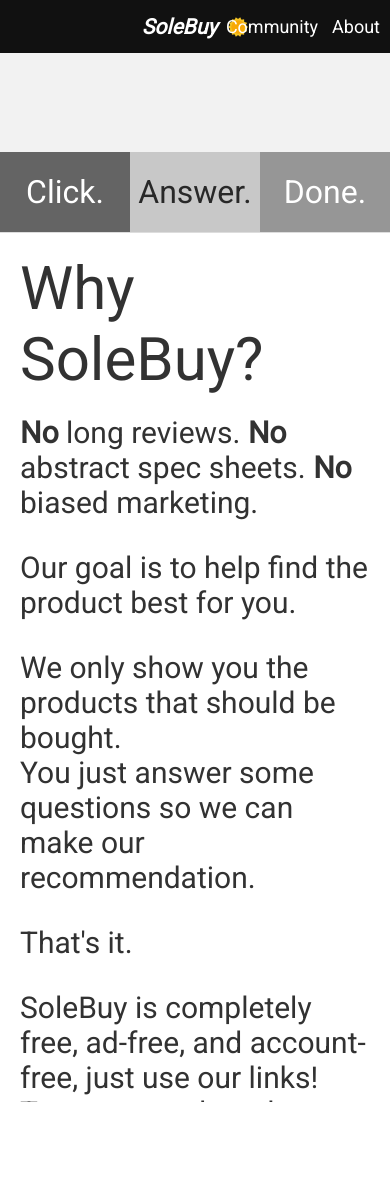
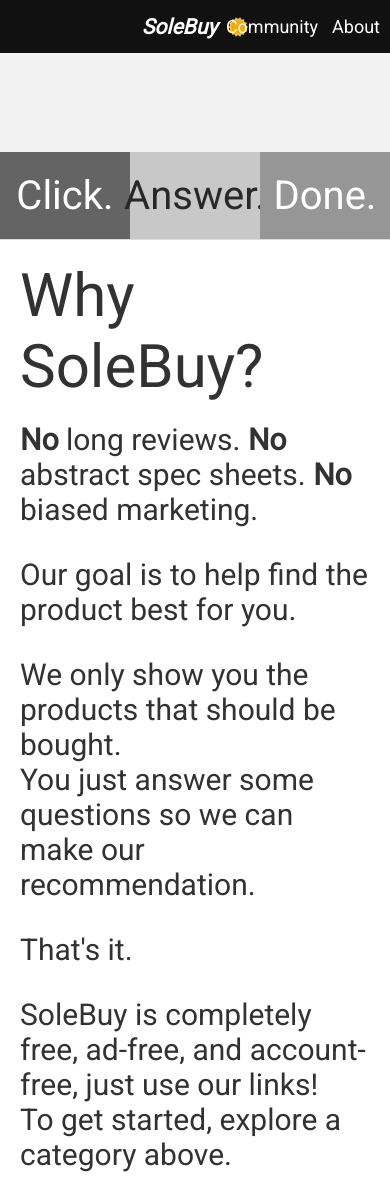
Before and after one commit to joshtgill/solebuy-web, a Django app: page / in a window 390 px wide. Run offline with Django 3.2, Linux system fonts and the light colour scheme; data that the repository does not hold is empty.

Commit message:
Simplify home page, continue flex transition

```diff
--- a/buyer/static/styles/category.css
+++ b/buyer/static/styles/category.css
@@ -1,3 +1,7 @@
+.content {
+    flex-direction: column;
+}
+
 .content .assisters {
     position: relative;
 
--- a/meta/static/styles/about.css
+++ b/meta/static/styles/about.css
@@ -1,3 +1,7 @@
+.content {
+    flex-direction: column;
+}
+
 .content h1 {
     font-size: 100px;
     padding-top: 5%;
--- a/meta/static/styles/home.css
+++ b/meta/static/styles/home.css
@@ -1,18 +1,12 @@
-.content .inner-content {
+.content .slogan {
+    position: relative;
     display: flex;
-    position: relative;
-    width: 100%;
-    height: calc(100% - 1px);
-}
-
-.content .inner-content .slogan {
-    position: relative;
-    width: 25%;
+    flex-direction: column;
     min-width: 350px;
     height: 100%;
 }
 
-.content .inner-content .slogan-word {
+.content .slogan-word {
     display: flex;
     height: calc(100% / 3);
 
@@ -20,89 +14,69 @@
     align-items: center;
 }
 
-.content .inner-content .slogan .slogan-word h1 {
-    padding: 0px 100px 0px 100px;
+.content .slogan .slogan-word h1 {
+    padding: 0px 80px 0px 80px;
     margin: 0px 0px 0px 0px;
     font-size: 85px;
     font-weight: normal;
     color: rgb(255, 255, 255);
 }
 
-.content .inner-content .pitch {
-    width: 75%;
-
+.content .pitch {
     padding: 40px 50px 40px 50px;
     overflow: auto;
     border-top: 1px solid rgb(221, 221, 221);
 }
 
-.content .inner-content .pitch h1 {
+.content .pitch h1 {
     margin: 0px 0px 10px 0px;
     font-size: 90px;
     font-weight: normal;
     color: rgb(50, 50, 50);
 }
 
-.content .inner-content .pitch p {
+.content .pitch p {
     font-size: 35px;
     font-weight: normal;
     color: rgb(50, 50, 50);
 }
 
-.slogan-mobile {
-    display: none;
-}
-
 @media only screen and (max-width: 1000px) {
-    .content .inner-content {
-        height: calc(100% - 180px);
+    .content {
+        flex-direction: column;
     }
 
-    .content .inner-content .slogan {
-        display: none;
+    .content .slogan {
+        flex-direction: row;
+        height: auto;
+        width: 100%;
     }
 
-    .content .slogan-mobile {
-        display: flex;
-        height: 80px;
-
-        background-color: red;
+    .content .slogan-word {
+        width: calc(100% / 3);
+        height: auto;
     }
 
-    .content .slogan-mobile .slogan-word-mobile {
-        display: flex;
-        width: calc(100% / 3);
-        height: 100%;
-
-        justify-content: center;
-        align-items: center;
-        text-align: center;
+    .content .slogan .slogan-word h1 {
+        font-size: 40px;
+        padding: 20px 0px 20px 0px;
     }
 
-    .content .slogan-mobile .slogan-word-mobile h1 {
-        margin: 0px;
-        padding: 20px 0px 20px 0px;
-        font-weight: normal;
-        color: rgb(255, 255, 255);
-    }
-
-    .content .inner-content .pitch {
-        width: 100%;
-
+    .content .pitch {
         padding: 20px 20px 0px 20px;
     }
 
-    .content .inner-content .pitch h1 {
+    .content .pitch h1 {
         font-size: 60px;
     }
 
-    .content .inner-content .pitch p {
+    .content .pitch p {
         margin-top: 20px;
         font-size: 30px;
     }
 }
 
-/* .content .inner-content .search {
+/* .content .search {
     display: flex;
     position: relative;
     left: 50%;
@@ -118,7 +92,7 @@
     border-radius: 5px;
 }
 
-.content .inner-content .search input[type=text] {
+.content .search input[type=text] {
     position: absolute;
     float: left;
     width: calc(100% - 45px);
--- a/meta/templates/home.html
+++ b/meta/templates/home.html
@@ -12,7 +12,7 @@
 		{% include "topnav/topnav.html" %}
 
 		<div class="content">
-			<div class="slogan-mobile">
+			{% comment %} <div class="slogan-mobile">
 				<div class="slogan-word-mobile" style="background-color: rgb(100, 100, 100)">
 					<h1>Click.</h1>
 				</div>
@@ -22,8 +22,7 @@
 				<div class="slogan-word-mobile" style="background-color: rgb(150, 150, 150)">
 					<h1>Done.</h1>
 				</div>
-			</div>
-			<div class="inner-content">
+			</div> {% endcomment %}
 			<div class="slogan">
 				<div class="slogan-word" style="background-color: rgb(100, 100, 100)">
 					<h1>Click.</h1>
@@ -53,7 +52,6 @@
 				<p>SoleBuy is completely free, ad-free, and account-free, just use our links!<br>
 					To get started, explore a category above.</p>
 			</div>
-			</div>
 			{% comment %} <div class="search">
 				<form action="category/" method="GET">
 					{{ categoryForm }}
--- a/solebuy/static/styles/common.css
+++ b/solebuy/static/styles/common.css
@@ -9,6 +9,8 @@ body {
 }
 
 .content {
+    display: flex;
+    flex-direction: row;
     flex: 1;
 
     background-color: rgb(255, 255, 255);
```
Lines whose indentation alone changed are shown as unchanged.
